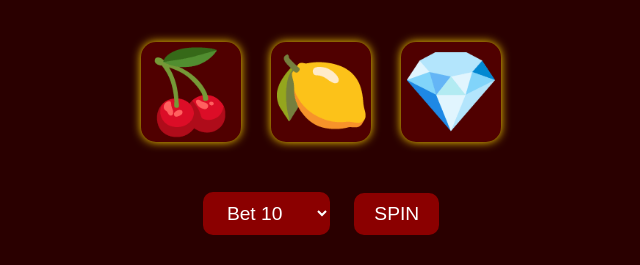
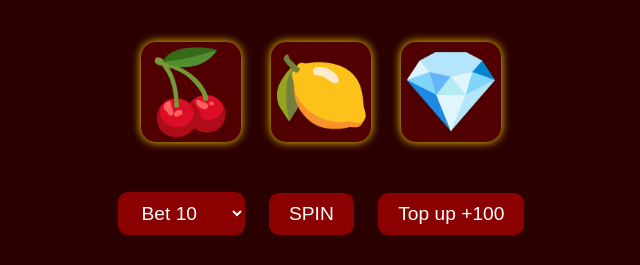
Before and after one commit to firnirma/project, a Flask app: page /slot in a window 1280 px wide. Shown: the part 246-511 px from the top of the page, without its empty margins (319-959 px from the left). Run offline with Flask 2, Linux system fonts and the light colour scheme; the visitor is signed in with stand-in values (Sample User, id 1).

Commit message:
Update slot.html

```diff
--- a/templates/slot.html
+++ b/templates/slot.html
@@ -76,6 +76,7 @@
                 <option value="100">Bet 100</option>
             </select>
             <button type="submit" id="spinBtn">SPIN</button>
+            <button type="submit" name="topup" value="true" id="topupBtn">Top up +100</button>
         </form>
     </div>
 
@@ -108,6 +109,10 @@
             startSpin();
         });
 
+        document.getElementById("topupBtn").addEventListener("click", function(event) {
+
+        });
+
         document.addEventListener("keydown", function(event) {
             if (event.code === "Space") {
                 event.preventDefault();
```
